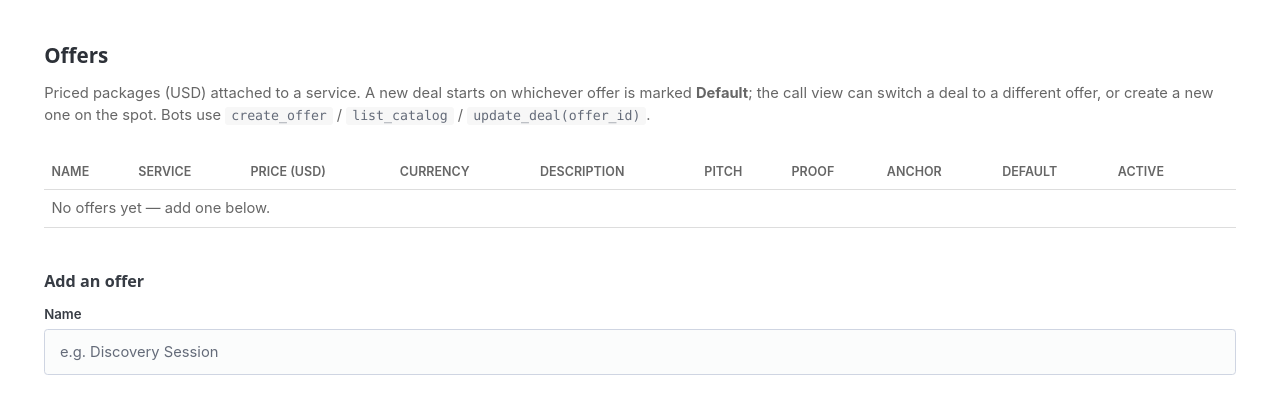
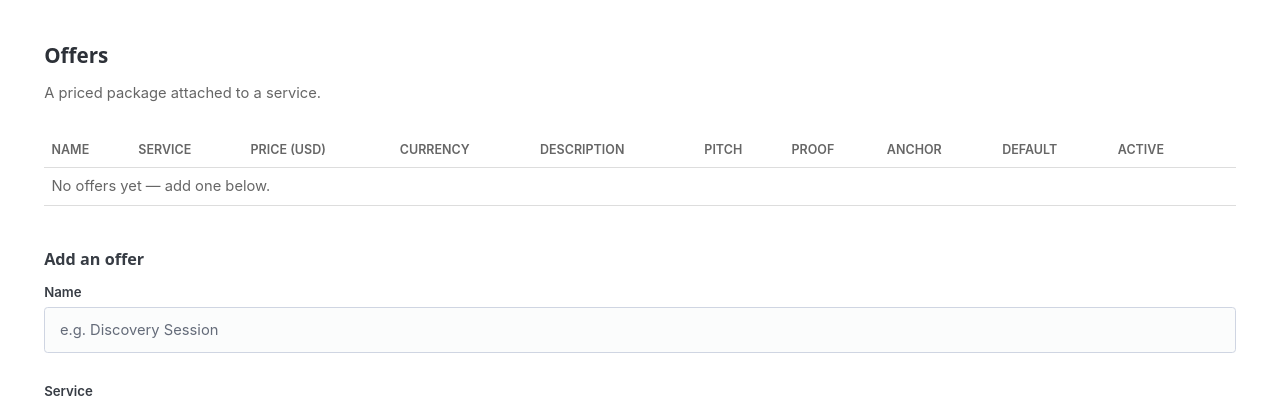
Before and after one commit to sevasek/agent-crm, a FastAPI app: template app/templates/admin/offers.html in a window 1280 px wide. Shown: the top 406 px of the page. Run offline with FastAPI, Linux system fonts and the light colour scheme; the template is opened without the code that fills it, so the values that code supplies are empty.

Commit message:
Simplify offers page intro to a plain definition
Replace the USD-specific, operationally-detailed paragraph with a
one-line definition of what an offer is.

Co-Authored-By: Claude Sonnet 5 <noreply@anthropic.com>

```diff
--- a/app/templates/admin/offers.html
+++ b/app/templates/admin/offers.html
@@ -3,11 +3,7 @@
 {% block main_class %}container container-wide{% endblock %}
 {% block content %}
 <h1>Offers</h1>
-<p class="muted">
-    Priced packages (USD) attached to a service. A new deal starts on whichever offer is marked
-    <strong>Default</strong>; the call view can switch a deal to a different offer, or create a new
-    one on the spot. Bots use <code>create_offer</code> / <code>list_catalog</code> / <code>update_deal(offer_id)</code>.
-</p>
+<p class="muted">A priced package attached to a service.</p>
 {% if error %}<p class="error">{{ error }}</p>{% endif %}
 <div class="table-scroll">
 <table class="wide-form-table">
```
